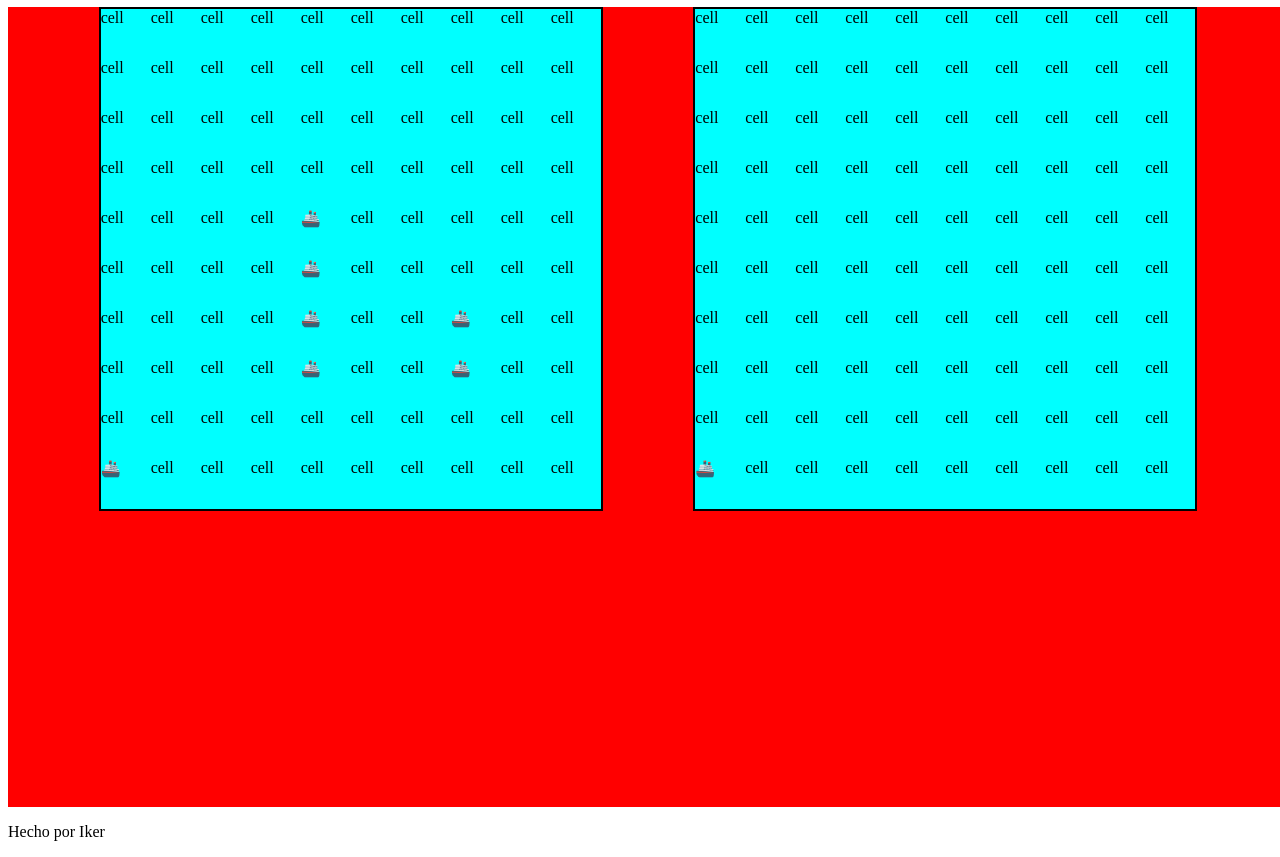
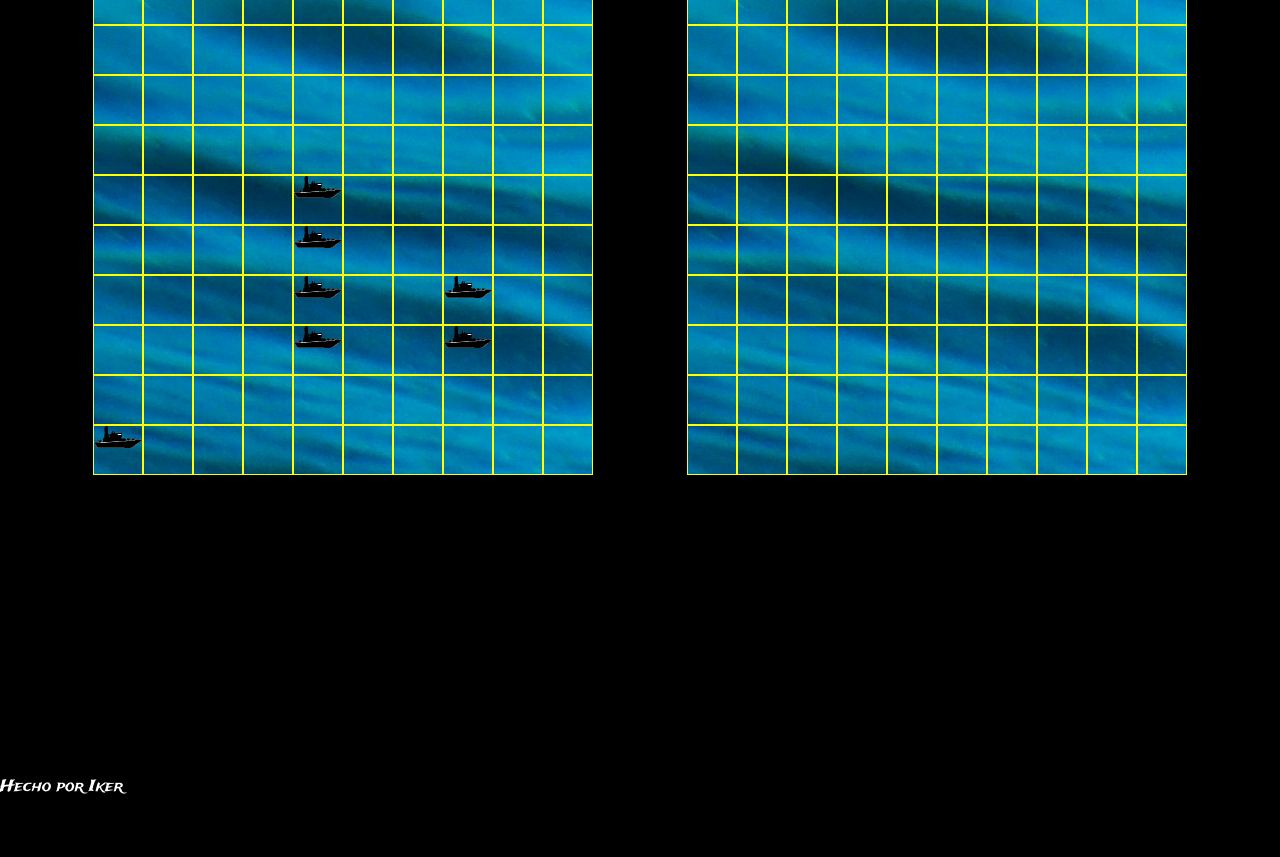
Before and after one commit to Iker1211/Battleship, a website built with webpack: page src/template.html in a window 1280 px wide. Shown: the part 73-930 px from the top of the page. After the commit the page ends 872 px from the top, so only its background shows below. Built offline with nearby package versions, Linux system fonts and the light colour scheme; files whose address does not match are found by name.

Commit message:
enhanced design

```diff
--- a/src/DOMhandler.js
+++ b/src/DOMhandler.js
@@ -1,5 +1,4 @@
 const app = document.getElementById("app");
-app.style.backgroundColor = "red";
 
 export function displayGameboards(board1, board2) {
   const objectBoards = [board1, board2];
@@ -20,7 +19,7 @@ export function displayGameboards(board1, board2) {
     for (let j = 0; j < 10; j++) {
       let colChar = String.fromCharCode(65 + j); // 65 is 'A'
       let cell = document.createElement("div");
-      cell.innerHTML = "cell";
+      // cell.innerHTML = "🌊";
       cell.setAttribute("class", "amigo");
       cell.setAttribute("id", `amigo-${colChar}${rowNum}`);
       boards[0].appendChild(cell);
@@ -33,7 +32,7 @@ export function displayGameboards(board1, board2) {
     for (let j = 0; j < 10; j++) {
       let colChar = String.fromCharCode(65 + j);
       let cell = document.createElement("div");
-      cell.innerHTML = "cell";
+      // cell.innerHTML = "🌊";
       cell.setAttribute("class", "enemigo");
       cell.setAttribute("id", `enemigo-${colChar}${rowNum}`);
       boards[1].appendChild(cell);
@@ -53,8 +52,11 @@ export function displayShips(board1, board2) {
       const cellId = `amigo-${alphabet[col - 1]}${row}`;
       const cell = document.getElementById(cellId);
       if (cell) {
-        cell.classList.add("ship"); // Marca la celda con una clase
-        cell.innerText = "🚢"; // Opcional: agrega un icono o texto
+        cell.classList.add("ship");
+
+        const ship = "<img src='src/assets/ships/patrol_boat.svg' alt='ship' />";
+            // Marca la celda con una clase
+        cell.innerHTML = ship; // Opcional: agrega un icono o texto
       }
     });
   });
@@ -67,7 +69,7 @@ export function displayShips(board1, board2) {
       const cell = document.getElementById(cellId);
       if (cell) {
         cell.classList.add("enemy-ship");
-        cell.innerText = "🚢";
+        // cell.innerText = "🚢"; // You cant see the enemies ships
       }
     });
   });
--- a/src/index.js
+++ b/src/index.js
@@ -1,3 +1,4 @@
+import "./reset.css";
 import "./styles.css";
 import Game from "./Game.js";
 import { displayGameboards, displayShips } from "./DOMhandler.js";
--- /dev/null
+++ b/src/reset.css
@@ -0,0 +1,47 @@
+/*
+  Josh's Custom CSS Reset
+  https://www.joshwcomeau.com/css/custom-css-reset/
+*/
+
+*, *::before, *::after {
+  box-sizing: border-box;
+}
+
+* {
+  margin: 0;
+}
+
+@media (prefers-reduced-motion: no-preference) {
+  html {
+    interpolate-size: allow-keywords;
+  }
+}
+
+body {
+  line-height: 1.5;
+  -webkit-font-smoothing: antialiased;
+}
+
+img, picture, video, canvas, svg {
+  display: block;
+  max-width: 100%;
+}
+
+input, button, textarea, select {
+  font: inherit;
+}
+
+p, h1, h2, h3, h4, h5, h6 {
+  overflow-wrap: break-word;
+}
+
+p {
+  text-wrap: pretty;
+}
+h1, h2, h3, h4, h5, h6 {
+  text-wrap: balance;
+}
+
+#root, #__next {
+  isolation: isolate;
+}
--- a/src/styles.css
+++ b/src/styles.css
@@ -1,3 +1,25 @@
+* {
+  --white: #ffffff;
+  --black: #000000;
+}
+
+@font-face {
+    font-family: 'trade_windsregular';
+    src: url('./assets/font/tradewinds-regular-webfont.woff2') format('woff2');
+    font-weight: normal;
+    font-style: normal;
+
+}
+
+body {
+  background-color: var(--black);
+  font-family: 'trade_windsregular', cursive;
+}
+
+h1 {
+  color: var(--white);
+}
+
 #app {
   width: 100vw;
   min-height: 100vh;
@@ -6,10 +28,18 @@
 }
 
 .board {
-  border: 2px solid black;
-  background-color: aqua;
+  /* border: 2px solid black; */
   display: grid;
   grid: repeat(10, 1fr) / repeat(10, 1fr);
+  background-image: url('./assets/cristian-palmer-XexawgzYOBc-unsplash.jpg');
+
+  & .amigo, .enemigo{
+    border: 1px solid yellow;
+  }
+}
+
+footer {
+  color: var(--white);
 }
 
 /* Tablet (min-width: 768px) */
```
Also changed, not shown: src/assets/cristian-palmer-XexawgzYOBc-unsplash.jpg (added), src/assets/font/tradewinds-regular-webfont.woff2 (added), src/assets/patrol_boat.svg (added), src/assets/ships/aircraft_carrier.png (added), src/assets/ships/corvette.png (added), src/assets/ships/destroyer.png (added).
